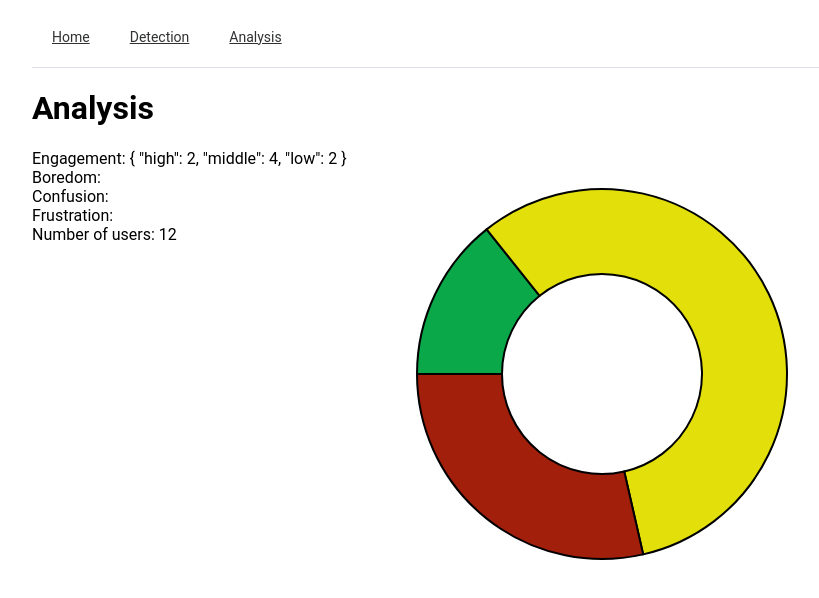
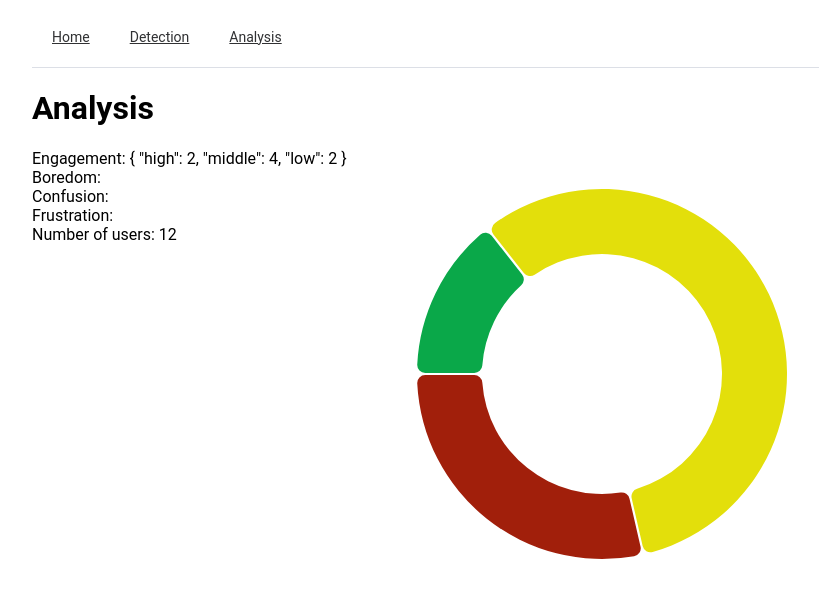
Before and after one commit to AnSrwn/UserEngagementDetection, a Nuxt app in the folder frontend/: page /analysis in a window 1280 px wide. Shown: the top 598 px of the page, without its empty margins (8-827 px from the left). Built offline with nearby package versions, Linux system fonts and the light colour scheme; no server answers.

Commit message:
smooth transition for donut chart

```diff
--- a/frontend/components/DonutChart.client.vue
+++ b/frontend/components/DonutChart.client.vue
@@ -1,32 +1,35 @@
 <!-- Composition API -->
 <script setup>
 import { transition } from "d3-transition";
-import { line, arc, pie } from "d3-shape";
-import { scaleLinear, scaleUtc, scaleOrdinal } from "d3-scale";
-import { axisBottom, axisLeft } from "d3-axis";
-import { timeFormat } from "d3-time-format";
+import { interpolate } from "d3-interpolate";
+import { arc, pie } from "d3-shape";
+import { scaleOrdinal } from "d3-scale";
 import { select } from "d3-selection";
-import { extent, max } from "d3-array";
 import { ref } from "vue";
 import { v4 as uuidv4 } from "uuid";
 
-// Declare the chart dimensions and margins.
-// set the dimensions and margins of the graph
 const margin = 40;
 const width = 450;
 const height = 450;
 
 const radius = Math.min(width, height) / 2 - margin;
+const innerRadius = 120;
+const cornerRadius = 8;
+const padAngle = 0.01; // marign betwenn segments
+const transitionDuration = 2000;
 const color = scaleOrdinal().range(["#0aa849", "#e3df0b", "#a11f0b"]);
 
-let svg = null;
-let chartData = ref({});
+const chartUuid = uuidv4();
 
 const props = defineProps({
   data: Object,
 });
 
-const chartUuid = uuidv4();
+let svg = null;
+let gElement = null;
+let chartPie = null;
+let chartArc = null;
+let chartData = ref({});
 
 function onNewValue(newValue) {
   if (newValue === null) newValue = {};
@@ -36,14 +39,28 @@ function onNewValue(newValue) {
 }
 
 function onChartDivMounted() {
-  // append the svg object to the body of the page
+  // Setup donut chart
   svg = select(`#donut_chart-${chartUuid}`)
     .append("svg")
     .attr("width", width)
-    .attr("height", height)
+    .attr("height", height);
+
+  gElement = svg
     .append("g")
     .attr("transform", `translate(${width / 2},${height / 2})`);
 
+  chartPie = pie()
+    .startAngle(-(Math.PI / 2) * 5)
+    .value((d) => d[1])
+    .sort(null)
+    .padAngle(padAngle);
+
+  chartArc = arc()
+    .innerRadius(innerRadius)
+    .outerRadius(radius)
+    .cornerRadius(cornerRadius);
+
+  // Handle new data
   onNewValue(props.data);
   watch(
     () => props.data,
@@ -53,49 +70,48 @@ function onChartDivMounted() {
   );
 }
 
+// Store the displayed angles in _current.
+// Then, interpolate from _current to the new angles.
+// During the transition, _current is updated in-place by d3.interpolate.
+function arcTween(a) {
+  var i = interpolate(this._current, a);
+  this._current = i(0);
+  return function (t) {
+    return chartArc(i(t));
+  };
+}
+
 function updateChart(data) {
-  // Compute the position of each group on the pie:
-  var pieChart = pie()
-    .startAngle(-(Math.PI / 2) * 5)
-    .value((d) => d[1])
-    .sort(null)(Object.entries(data));
+  // add transition to new path
+  gElement
+    .datum(Object.entries(data))
+    .selectAll("path")
+    .data(chartPie)
+    .transition()
+    .duration(transitionDuration)
+    .attrTween("d", arcTween);
 
-  // const data_ready = pieChart(Object.entries(data));
-
-  // Create a update selection: bind to the new data
-  var u = svg.selectAll(`.donut_chart-${chartUuid}`).data(pieChart);
-
-  // Updata the line
-  u.enter()
+  // add new data
+  gElement
+    .datum(Object.entries(data))
+    .selectAll("path")
+    .data(chartPie)
+    .enter()
     .append("path")
     .attr("class", `donut_chart-${chartUuid}`)
-    .merge(u)
-    .transition()
-    .duration(2000)
-    .attr(
-      "d",
-      arc()
-        .innerRadius(100) // This is the size of the donut hole
-        .outerRadius(radius)
-    )
     .attr("fill", (d) => color(d.data[0]))
-    .attr("stroke", "black")
-    .style("stroke-width", "2px");
+    .attr("d", chartArc)
+    .each(function (d) {
+      this._current = d;
+    });
 
-  // Build the pie chart: Basically, each part of the pie is a path that we build using the arc function.
-  // svg
-  //   .selectAll(`#donut_chart-${chartUuid}`)
-  //   .data(data_ready)
-  //   .join("path")
-  //   .attr(
-  //     "d",
-  //     arc()
-  //       .innerRadius(100) // This is the size of the donut hole
-  //       .outerRadius(radius)
-  //   )
-  //   .attr("fill", (d) => color(d.data[0]))
-  //   .attr("stroke", "black")
-  //   .style("stroke-width", "2px");
+  // remove data not used
+  gElement
+    .datum(Object.entries(data))
+    .selectAll("path")
+    .data(chartPie)
+    .exit()
+    .remove();
 }
 </script>
 
```
